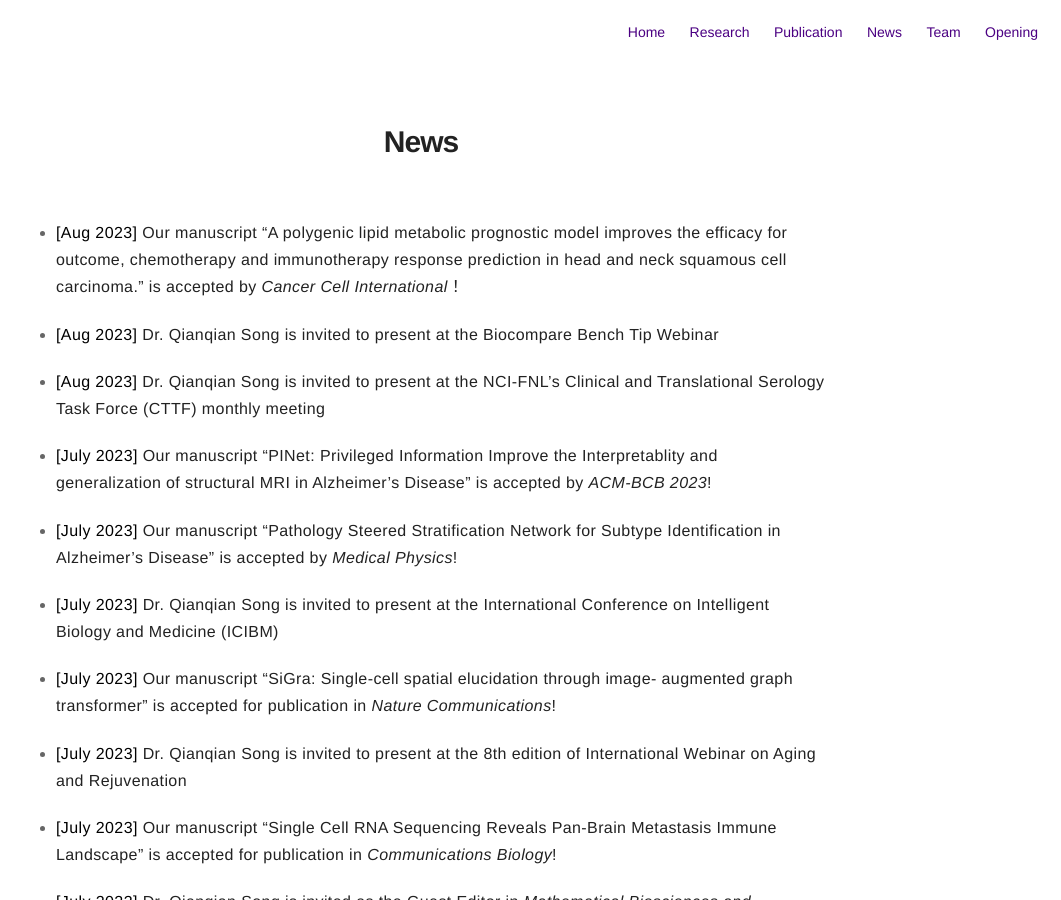
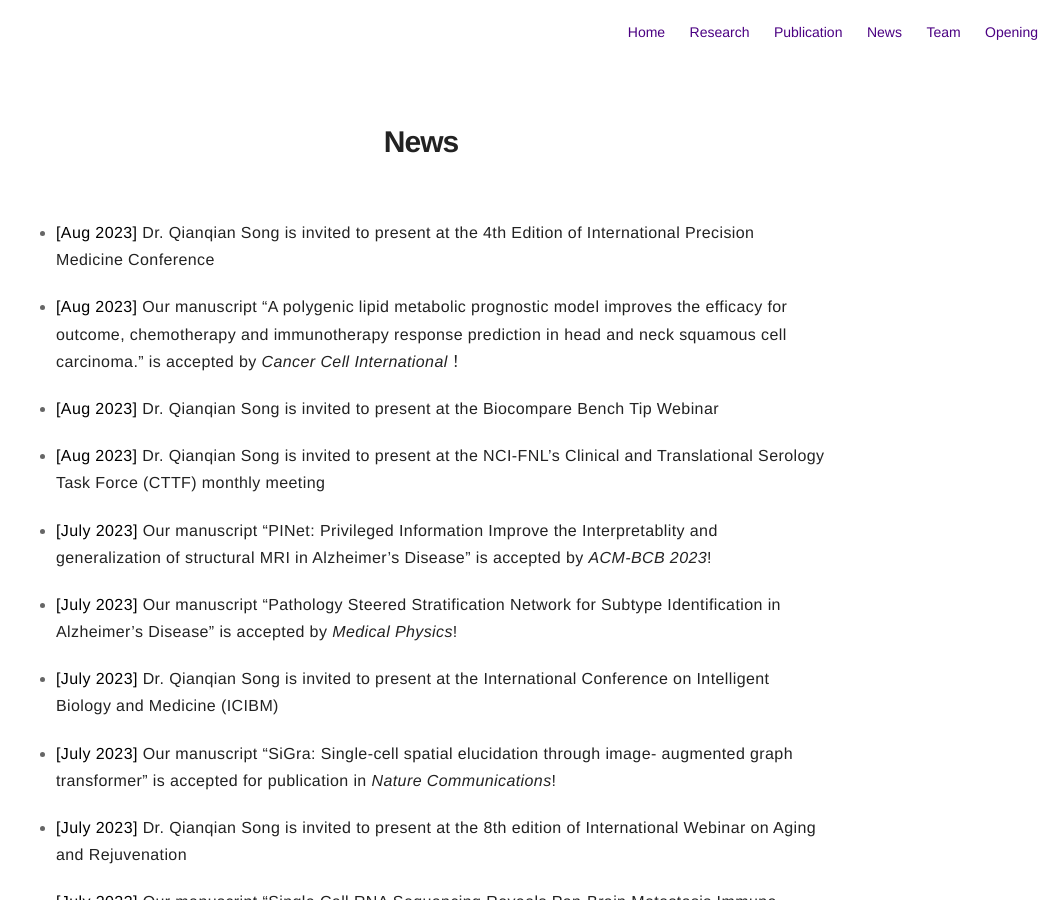
Before and after one commit to QSong-github/SongLab, a Jekyll site: the page built from pages/news.md, in a window 1280 px wide and 900 px high. Shown: the whole window, without its empty margins (219-1280 px from the left). Built offline with Jekyll 4.4.1, drawn with Linux system fonts in a browser that asks for light colours.

Commit message:
Update news.md

```diff
--- a/pages/news.md
+++ b/pages/news.md
@@ -3,6 +3,8 @@ title: News
 layout: page
 ---
 # News
+
+* **[Aug 2023]** Dr. Qianqian Song is invited to present at the 4th Edition of International Precision Medicine Conference
 
 * **[Aug 2023]** Our manuscript "A polygenic lipid metabolic prognostic model improves the efficacy for outcome, chemotherapy and immunotherapy response prediction in head and neck squamous cell carcinoma.” is accepted by _Cancer Cell International_！
 
```
